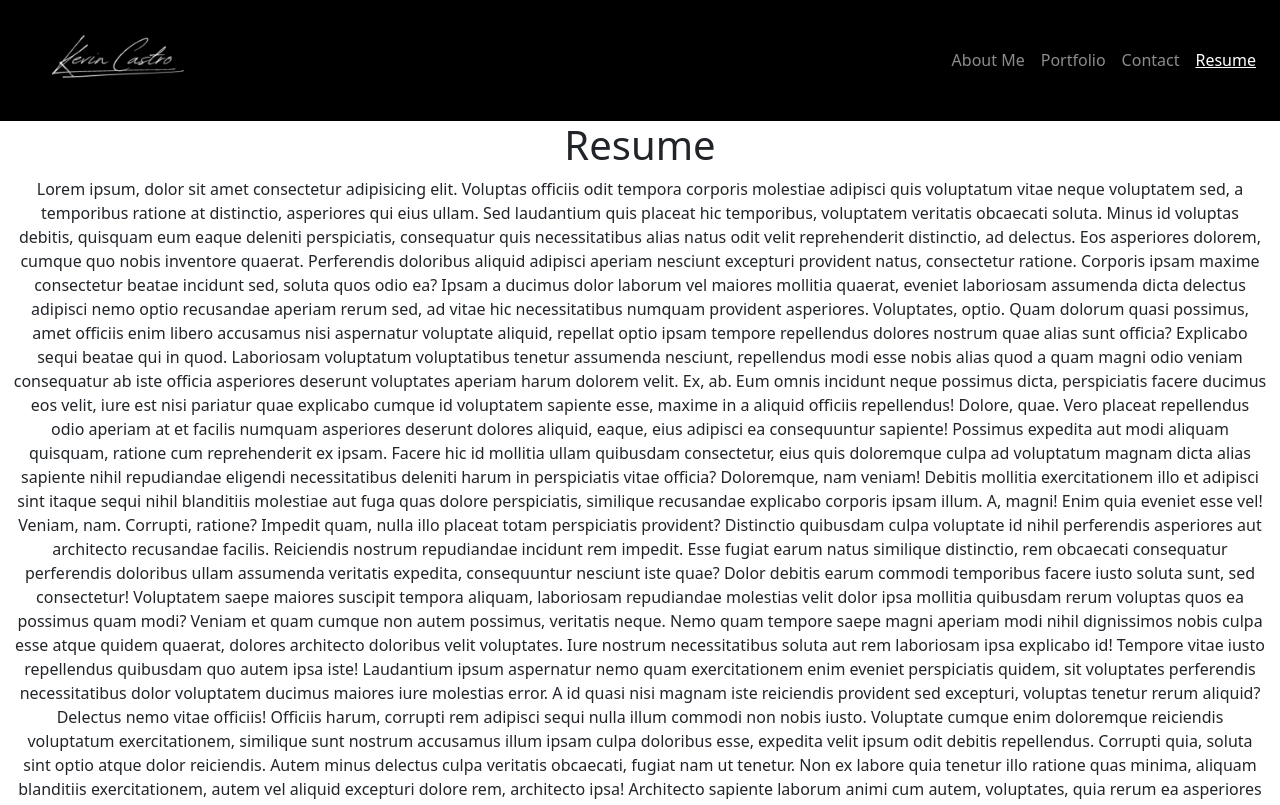
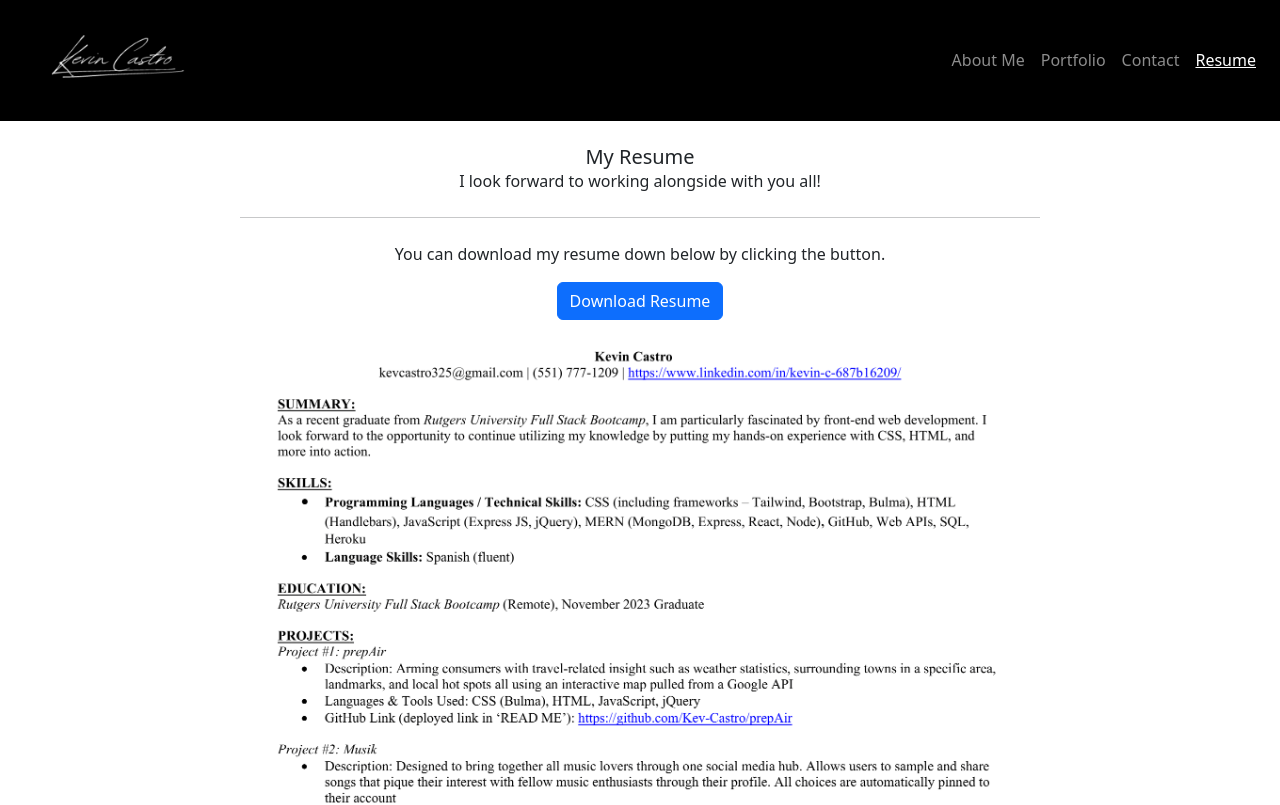
Before and after one commit to Kev-Castro/kc-porfolio-2023, a React (Vite) app: page /resume in a window 1280 px wide. Shown: the top 805 px of the page. Built offline with nearby package versions, Linux system fonts and the light colour scheme.

Commit message:
added some more images and files, just about finsished resume page, updated div to main in contact.jsx and added more styles to scss

```diff
--- a/src/index.scss
+++ b/src/index.scss
@@ -11,6 +11,10 @@ a {
 
 .card {
     width: 18rem;
+}
+
+.cardResume {
+    width: 50rem;
 }
 
 #root {
--- a/src/pages/Contact.jsx
+++ b/src/pages/Contact.jsx
@@ -69,7 +69,7 @@ const Contact = () => {
     };
 
     return (
-        <div className="container mt-5 mb-5">
+        <main className="container mt-5 mb-5">
             <h2>Contact Me</h2>
             <form onSubmit={handleSubmit}>
                 <div className="mb-3">
@@ -127,7 +127,7 @@ const Contact = () => {
                     Submit
                 </button>
             </form>
-        </div>
+        </main>
     );
 };
 
--- a/src/pages/Resume.jsx
+++ b/src/pages/Resume.jsx
@@ -1,33 +1,21 @@
 function Resume() {
     return (
         <main className="container-fluid">
-            <h1>Resume</h1>
-            {/* Need to add a button to download resume */}
-            <p>Lorem ipsum, dolor sit amet consectetur adipisicing elit. Voluptas officiis odit tempora corporis molestiae adipisci quis voluptatum vitae neque voluptatem sed, a temporibus ratione at distinctio, asperiores qui eius ullam.
-                Sed laudantium quis placeat hic temporibus, voluptatem veritatis obcaecati soluta. Minus id voluptas debitis, quisquam eum eaque deleniti perspiciatis, consequatur quis necessitatibus alias natus odit velit reprehenderit distinctio, ad delectus.
-                Eos asperiores dolorem, cumque quo nobis inventore quaerat. Perferendis doloribus aliquid adipisci aperiam nesciunt excepturi provident natus, consectetur ratione. Corporis ipsam maxime consectetur beatae incidunt sed, soluta quos odio ea?
-                Ipsam a ducimus dolor laborum vel maiores mollitia quaerat, eveniet laboriosam assumenda dicta delectus adipisci nemo optio recusandae aperiam rerum sed, ad vitae hic necessitatibus numquam provident asperiores. Voluptates, optio.
-                Quam dolorum quasi possimus, amet officiis enim libero accusamus nisi aspernatur voluptate aliquid, repellat optio ipsam tempore repellendus dolores nostrum quae alias sunt officia? Explicabo sequi beatae qui in quod.
-                Laboriosam voluptatum voluptatibus tenetur assumenda nesciunt, repellendus modi esse nobis alias quod a quam magni odio veniam consequatur ab iste officia asperiores deserunt voluptates aperiam harum dolorem velit. Ex, ab.
-                Eum omnis incidunt neque possimus dicta, perspiciatis facere ducimus eos velit, iure est nisi pariatur quae explicabo cumque id voluptatem sapiente esse, maxime in a aliquid officiis repellendus! Dolore, quae.
-                Vero placeat repellendus odio aperiam at et facilis numquam asperiores deserunt dolores aliquid, eaque, eius adipisci ea consequuntur sapiente! Possimus expedita aut modi aliquam quisquam, ratione cum reprehenderit ex ipsam.
-                Facere hic id mollitia ullam quibusdam consectetur, eius quis doloremque culpa ad voluptatum magnam dicta alias sapiente nihil repudiandae eligendi necessitatibus deleniti harum in perspiciatis vitae officia? Doloremque, nam veniam!
-                Debitis mollitia exercitationem illo et adipisci sint itaque sequi nihil blanditiis molestiae aut fuga quas dolore perspiciatis, similique recusandae explicabo corporis ipsam illum. A, magni! Enim quia eveniet esse vel!
-                Veniam, nam. Corrupti, ratione? Impedit quam, nulla illo placeat totam perspiciatis provident? Distinctio quibusdam culpa voluptate id nihil perferendis asperiores aut architecto recusandae facilis. Reiciendis nostrum repudiandae incidunt rem impedit.
-                Esse fugiat earum natus similique distinctio, rem obcaecati consequatur perferendis doloribus ullam assumenda veritatis expedita, consequuntur nesciunt iste quae? Dolor debitis earum commodi temporibus facere iusto soluta sunt, sed consectetur!
-                Voluptatem saepe maiores suscipit tempora aliquam, laboriosam repudiandae molestias velit dolor ipsa mollitia quibusdam rerum voluptas quos ea possimus quam modi? Veniam et quam cumque non autem possimus, veritatis neque.
-                Nemo quam tempore saepe magni aperiam modi nihil dignissimos nobis culpa esse atque quidem quaerat, dolores architecto doloribus velit voluptates. Iure nostrum necessitatibus soluta aut rem laboriosam ipsa explicabo id!
-                Tempore vitae iusto repellendus quibusdam quo autem ipsa iste! Laudantium ipsum aspernatur nemo quam exercitationem enim eveniet perspiciatis quidem, sit voluptates perferendis necessitatibus dolor voluptatem ducimus maiores iure molestias error.
-                A id quasi nisi magnam iste reiciendis provident sed excepturi, voluptas tenetur rerum aliquid? Delectus nemo vitae officiis! Officiis harum, corrupti rem adipisci sequi nulla illum commodi non nobis iusto.
-                Voluptate cumque enim doloremque reiciendis voluptatum exercitationem, similique sunt nostrum accusamus illum ipsam culpa doloribus esse, expedita velit ipsum odit debitis repellendus. Corrupti quia, soluta sint optio atque dolor reiciendis.
-                Autem minus delectus culpa veritatis obcaecati, fugiat nam ut tenetur. Non ex labore quia tenetur illo ratione quas minima, aliquam blanditiis exercitationem, autem vel aliquid excepturi dolore rem, architecto ipsa!
-                Architecto sapiente laborum animi cum autem, voluptates, quia rerum ea asperiores hic, necessitatibus aspernatur iure ipsum corporis dolores explicabo harum voluptatem quisquam impedit? Animi magni recusandae esse. Eos, asperiores mollitia?
-                Sit aperiam nihil quia laborum eius officia dignissimos amet ea. Odio exercitationem dicta numquam qui vero sequi fugit nostrum. Cum, amet assumenda consequatur neque nostrum eum omnis quibusdam nemo quas!
-                Ratione accusantium eos fugit quos nihil cum dolorum laborum corrupti, aut totam architecto sunt, tempore rem, iure ab. Qui sit ipsam illo eveniet modi earum accusamus, harum non magnam quibusdam.
-                Nesciunt atque earum voluptatibus laboriosam, vel delectus explicabo labore, adipisci incidunt pariatur voluptates recusandae, sit unde quidem vero aspernatur quis voluptas? Eligendi, dolorem vitae. Corporis quod iure praesentium. Doloremque, deserunt?
-                Itaque omnis aut recusandae magni laudantium mollitia quae doloremque cupiditate eum rem tempora repellat nostrum sint modi dolorem reprehenderit aliquam, commodi velit dicta et ipsum. Quam repudiandae voluptatum at voluptates.
-                Eaque totam fugiat vero repudiandae vitae quis ducimus tempora, fugit, deleniti porro alias modi blanditiis mollitia illum sunt possimus iure accusamus dolor placeat delectus unde, minima aliquam eum? Officia, sed.
-                Dolor quod veritatis officia accusantium, consequatur libero nobis. Ratione ullam necessitatibus delectus nostrum sed. Nobis magni et ipsa eaque voluptatum repellat vitae alias doloribus fuga. Rem quos itaque doloremque asperiores!</p>
+            <div className="cardResume mx-auto my-auto">
+                <div className="card-body">
+                    <h5 className="card-title mt-4">My Resume</h5>
+
+                    <p className="card-text">I look forward to working alongside with you all!</p>
+                    <hr class="my-4"></hr>
+
+                    <p className="card-text">You can download my resume down below by clicking the button.</p>
+                    <a href="./images/KevinCastro.pdf" download="KevinCastro.pdf" class="btn btn-primary">Download Resume</a>
+
+                </div>
+                <img src="./images/KC_resume_23-1.png" className="card-img-top" alt="..."></img>
+            </div>
+
+
         </main>
     )
 }
```
Also changed, not shown: images/KC_resume_23-1.png (added), 1 other file (tests, documents, lock files or other folders).
